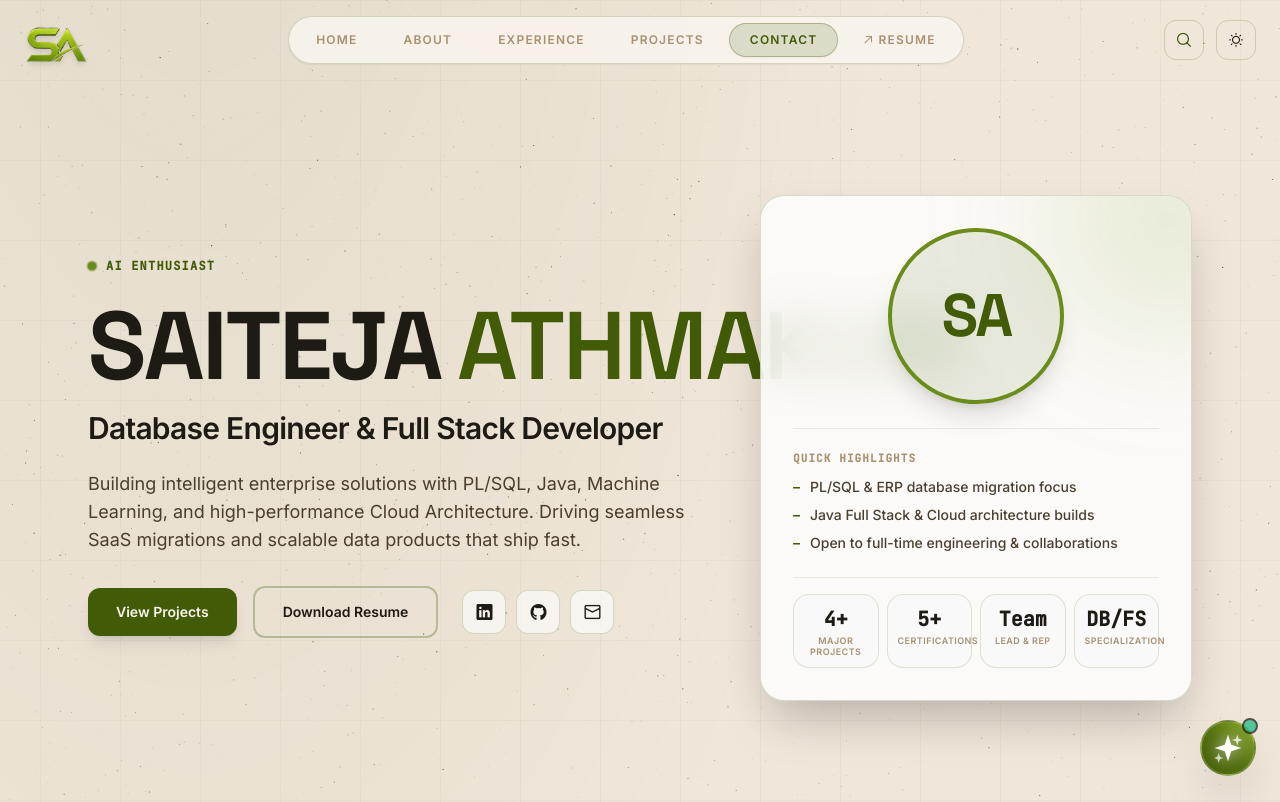
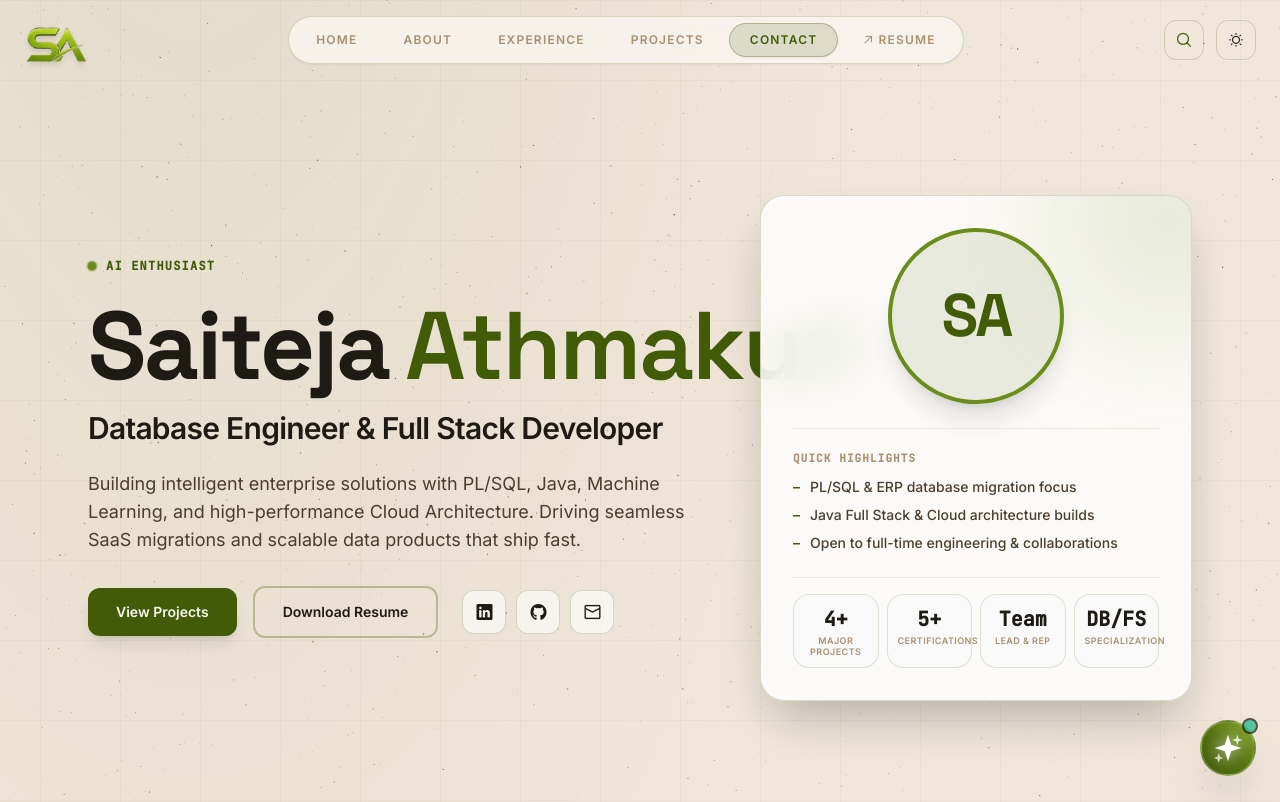
Before and after one commit to SAITEJA-012/saiteja-portfolio, an Angular app: page / in a window 1280 px wide. Shown: the top 802 px of the page. Built offline with nearby package versions, Linux system fonts and the light colour scheme; what @primeuix/themes, primeng, tailwindcss-primeui would draw is missing.

Commit message:
Update hero title to Title Case Saiteja Athmakuri with decreased Space Grotesk font weights

```diff
--- a/src/app/components/hero/hero.component.ts
+++ b/src/app/components/hero/hero.component.ts
@@ -18,10 +18,10 @@ import { CommonModule } from '@angular/common';
               <span>AI ENTHUSIAST</span>
             </div>
 
-            <!-- Main Title in One Line with Space Grotesk (SAITEJA ExtraBold + ATHMAKURI SemiBold) -->
+            <!-- Main Title in One Line with Refined Space Grotesk Weights -->
             <h1 class="text-4xl sm:text-6xl md:text-7xl lg:text-8xl tracking-tight leading-tight whitespace-nowrap mb-4 font-heading">
-              <span class="font-extrabold text-[#1e1a14] dark:text-[#f5efe6]">SAITEJA</span>
-              <span class="font-semibold text-[#415b06] dark:text-[#8bab2a] ml-2 sm:ml-4">ATHMAKURI</span>
+              <span class="font-bold text-[#1e1a14] dark:text-[#f5efe6]">Saiteja</span>
+              <span class="font-medium text-[#415b06] dark:text-[#8bab2a] ml-2 sm:ml-4">Athmakuri</span>
             </h1>
 
             <!-- Subtitle / Role (No Hover Background Box) -->
```
